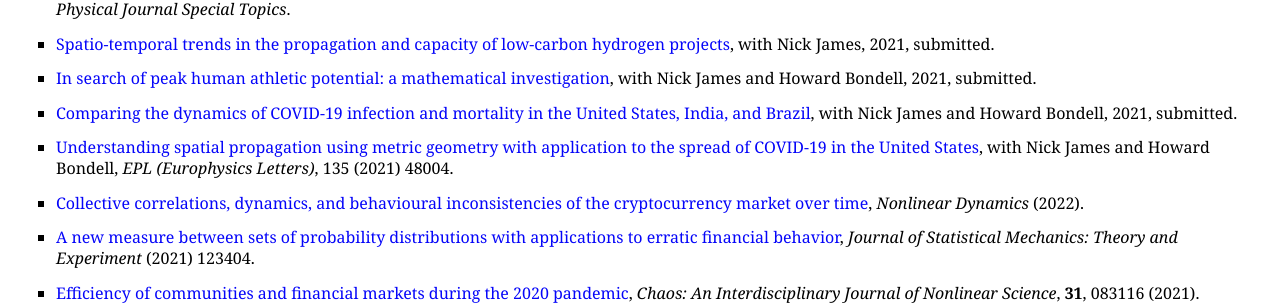
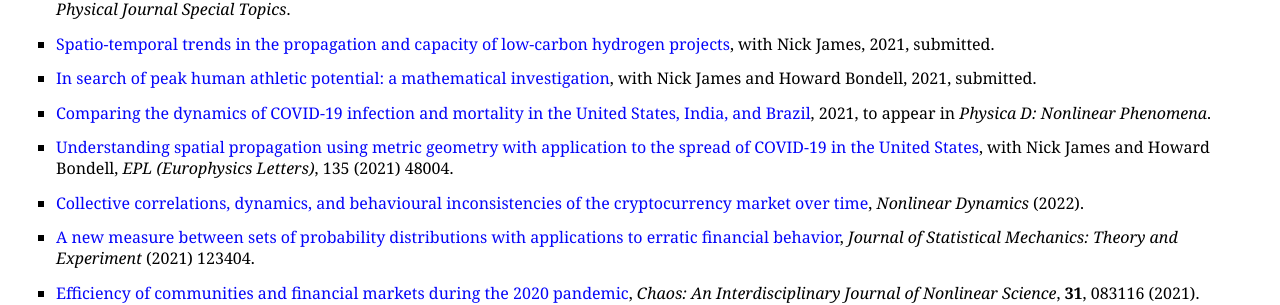
Before and after one commit to MaxMenzies/maxmenzies.com, a Jekyll site: the page index.html, which Jekyll copies as it is, in a window 1280 px wide. Shown: the part 538-843 px from the top of the page. Built offline with Jekyll 4.4.1, drawn with Linux system fonts in a browser that asks for light colours.

Commit message:
Update index.html

```diff
--- a/index.html
+++ b/index.html
@@ -54,7 +54,7 @@
 </li>
 </ul>
 <ul>
-<li><p><a href="https://arxiv.org/abs/2108.07565">Comparing the dynamics of COVID-19 infection and mortality in the United States, India, and Brazil</a>, with Nick James and Howard Bondell, 2021, submitted.</p>
+<li><p><a href="https://arxiv.org/abs/2108.07565">Comparing the dynamics of COVID-19 infection and mortality in the United States, India, and Brazil</a>, 2021, to appear in <i>Physica D: Nonlinear Phenomena</i>.</p>
 </li>
 </ul>
 <ul>
```
